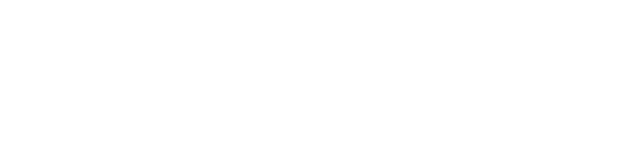
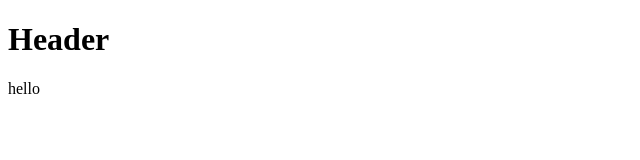
Before and after one commit to Jcanela-g/new-repo, a plain HTML site: page index.html in a window 1280 px wide. Shown: the whole page, without its empty margins (0-640 px from the left). Drawn offline with Linux system fonts and the light colour scheme.

Commit message:
Add p tag

```diff
--- a/index.html
+++ b/index.html
@@ -5,5 +5,8 @@
     <meta name="viewport" content="width=device-width, initial-scale=1.0" />
     <title>Document</title>
   </head>
-  <body></body>
+  <body>
+    <h1>Header</h1>
+    <p>hello</p>
+  </body>
 </html>
```
